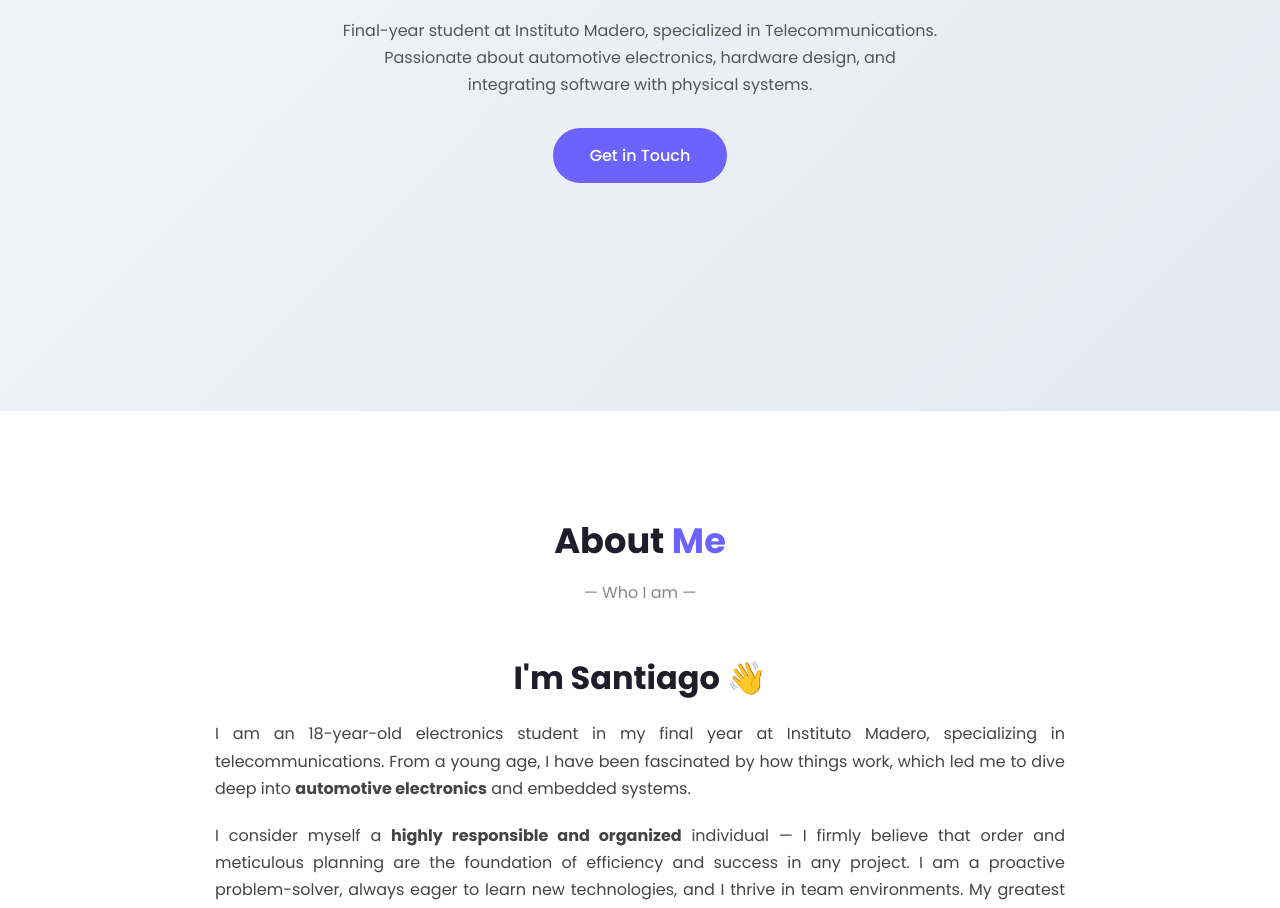
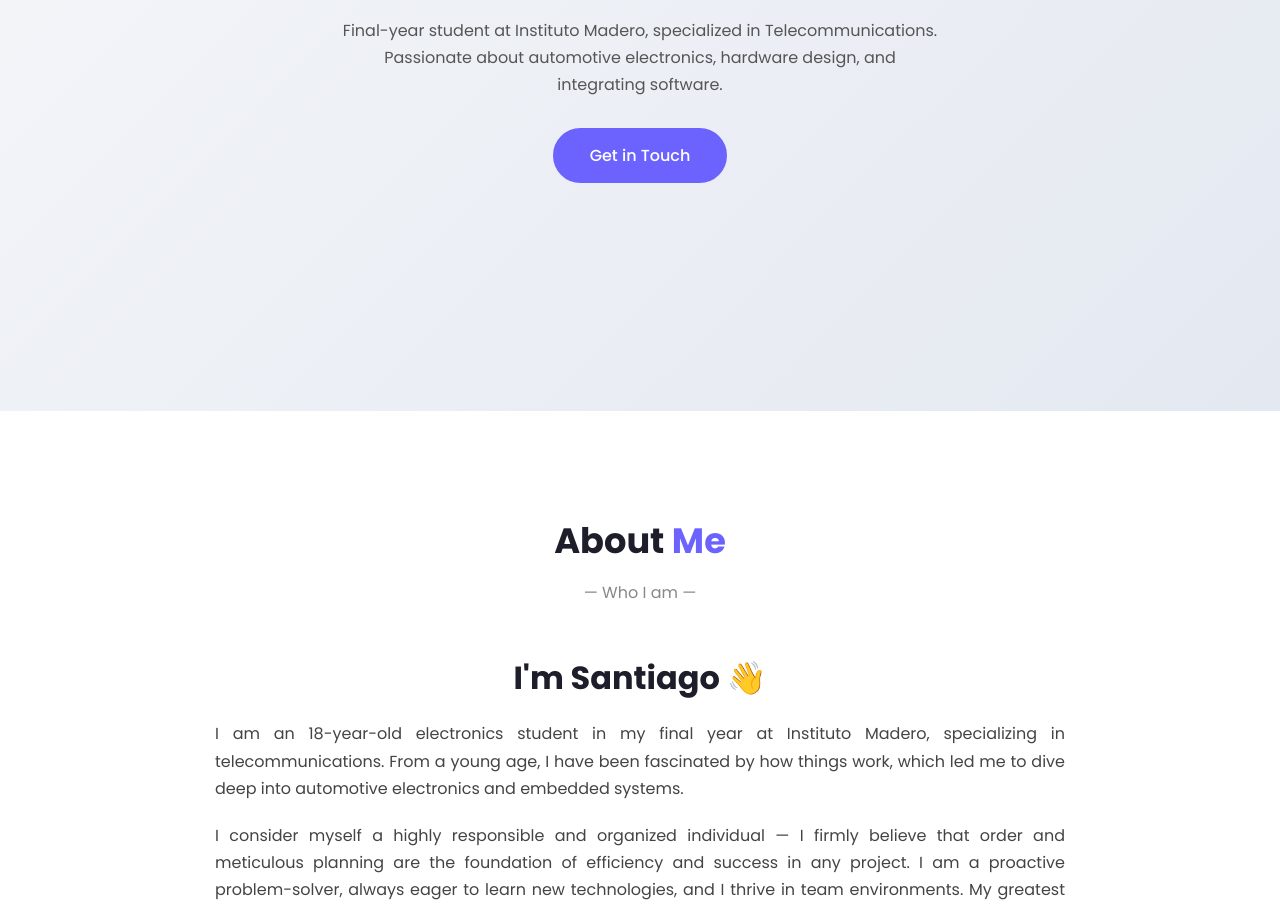
Before and after one commit to sperezpradi/Portfolio, a plain HTML site: page index.html in a window 1280 px wide. Shown: the part 389-1297 px from the top of the page. Drawn offline with Linux system fonts and the light colour scheme.

Commit message:
Update index.html

```diff
--- a/index.html
+++ b/index.html
@@ -485,7 +485,7 @@
             <p>
                 Final-year student at Instituto Madero, specialized in Telecommunications.
                 Passionate about automotive electronics, hardware design, and integrating
-                software with physical systems.
+                software.
             </p>
             <a href="#contact" class="btn">Get in Touch</a>
         </div>
@@ -501,11 +501,11 @@
                 <p>
                     I am an 18-year-old electronics student in my final year at Instituto Madero,
                     specializing in telecommunications. From a young age, I have been fascinated by
-                    how things work, which led me to dive deep into <strong>automotive electronics</strong>
+                    how things work, which led me to dive deep into automotive electronics
                     and embedded systems.
                 </p>
                 <p>
-                    I consider myself a <strong>highly responsible and organized</strong> individual —
+                    I consider myself a highly responsible and organized individual —
                     I firmly believe that order and meticulous planning are the foundation of efficiency
                     and success in any project. I am a proactive problem-solver, always eager to learn
                     new technologies, and I thrive in team environments. My greatest satisfaction comes
```
